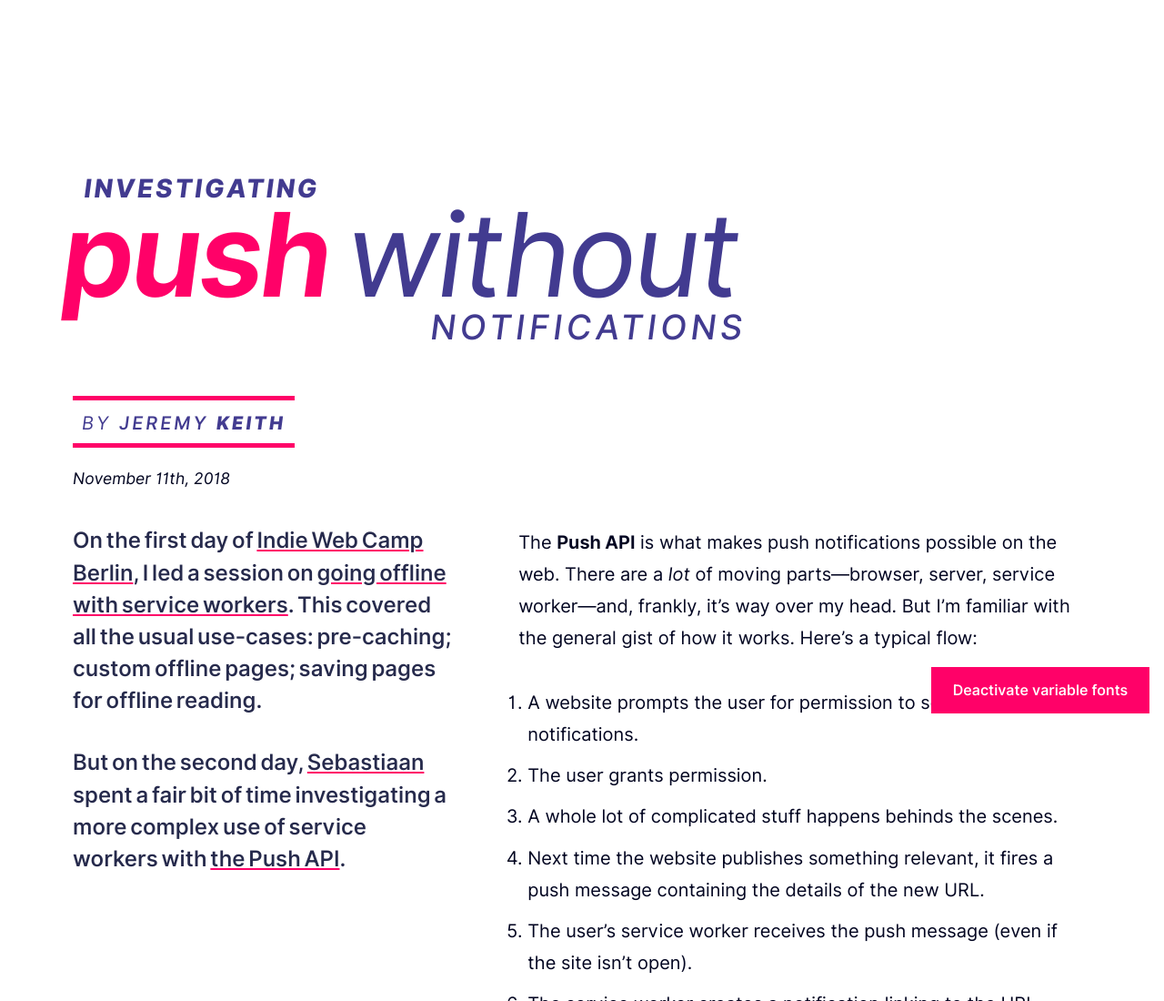
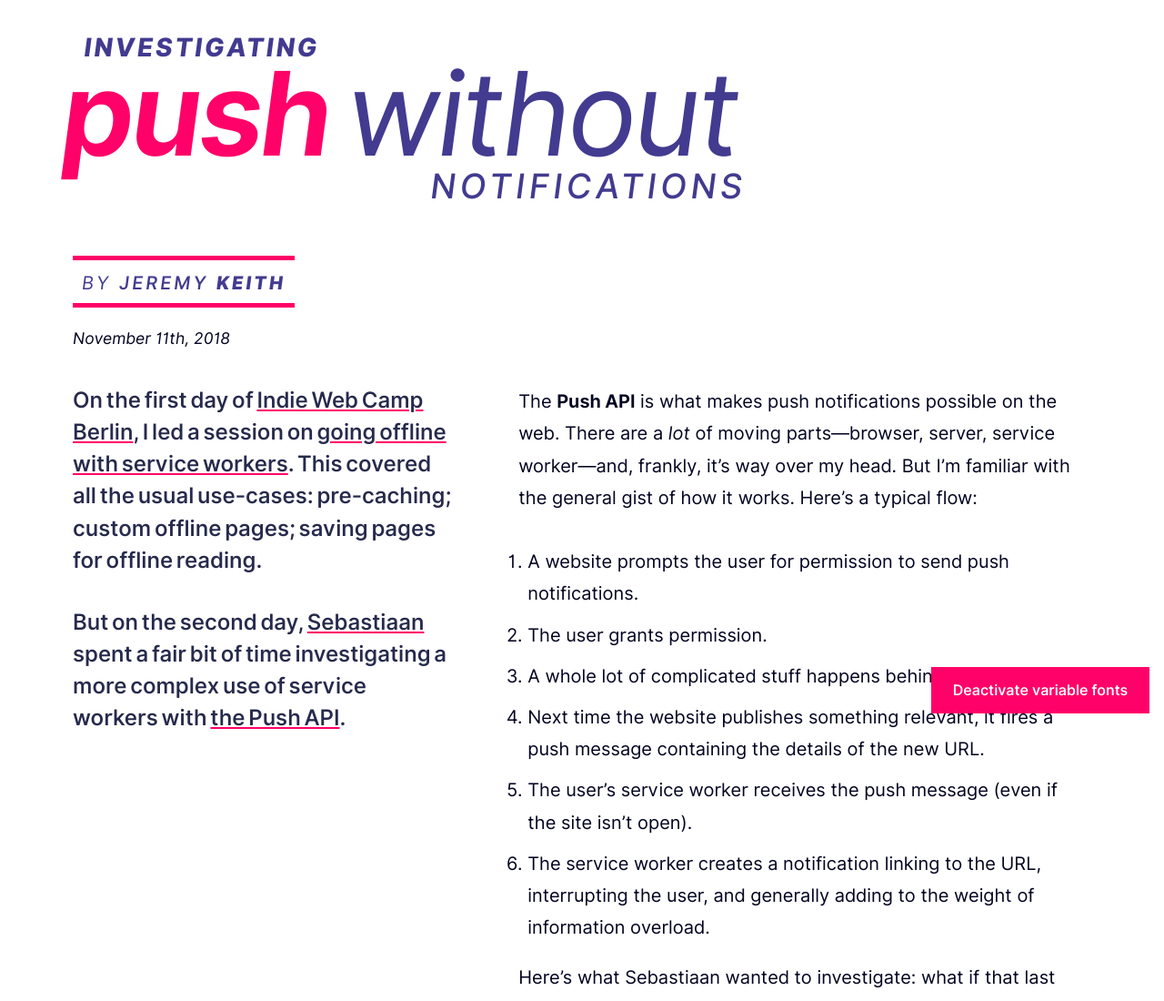
Before and after one commit to justinslack/type-talk-2018, a plain HTML site: page variable/variable.html in a window 1280 px wide. Shown: the top 1100 px of the page at 91% size. Drawn offline with Linux system fonts and the light colour scheme.

Commit message:
Header height change

```diff
--- a/variable/style.css
+++ b/variable/style.css
@@ -89,7 +89,7 @@ body {
   font-family: 'Inter UI VF', sans-serif;
   color: var(--color-text);
   margin: 0;
-  /* background-color: var(--color-background); */
+  padding: 0 16px;
 }
 
 h1, h2, strong {
@@ -196,7 +196,7 @@ figure {
 }
 
 .header > .wrapper {
-  min-height: 50vh;
+  min-height: 30vh;
   display: flex;
 }
 
```
Also changed, not shown: variable/variable.html (+0 -1 lines), 1 other file.
